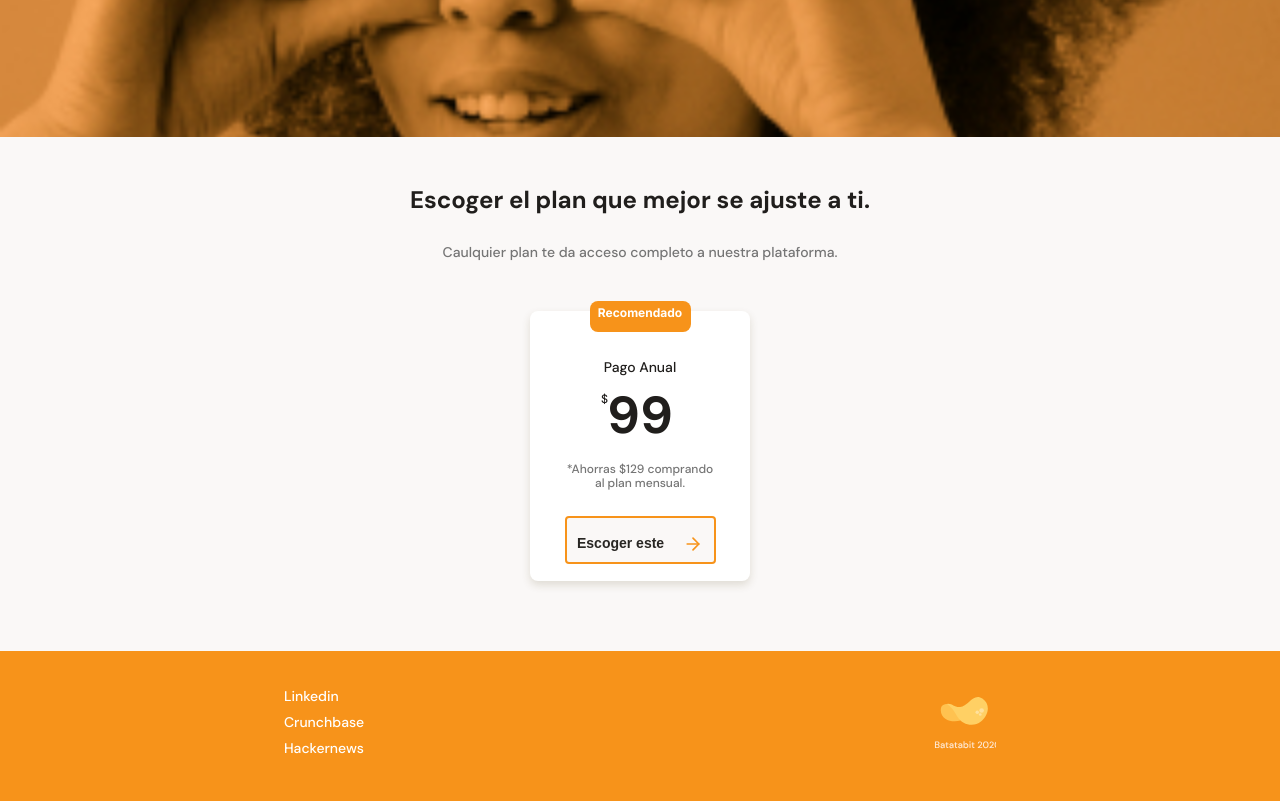
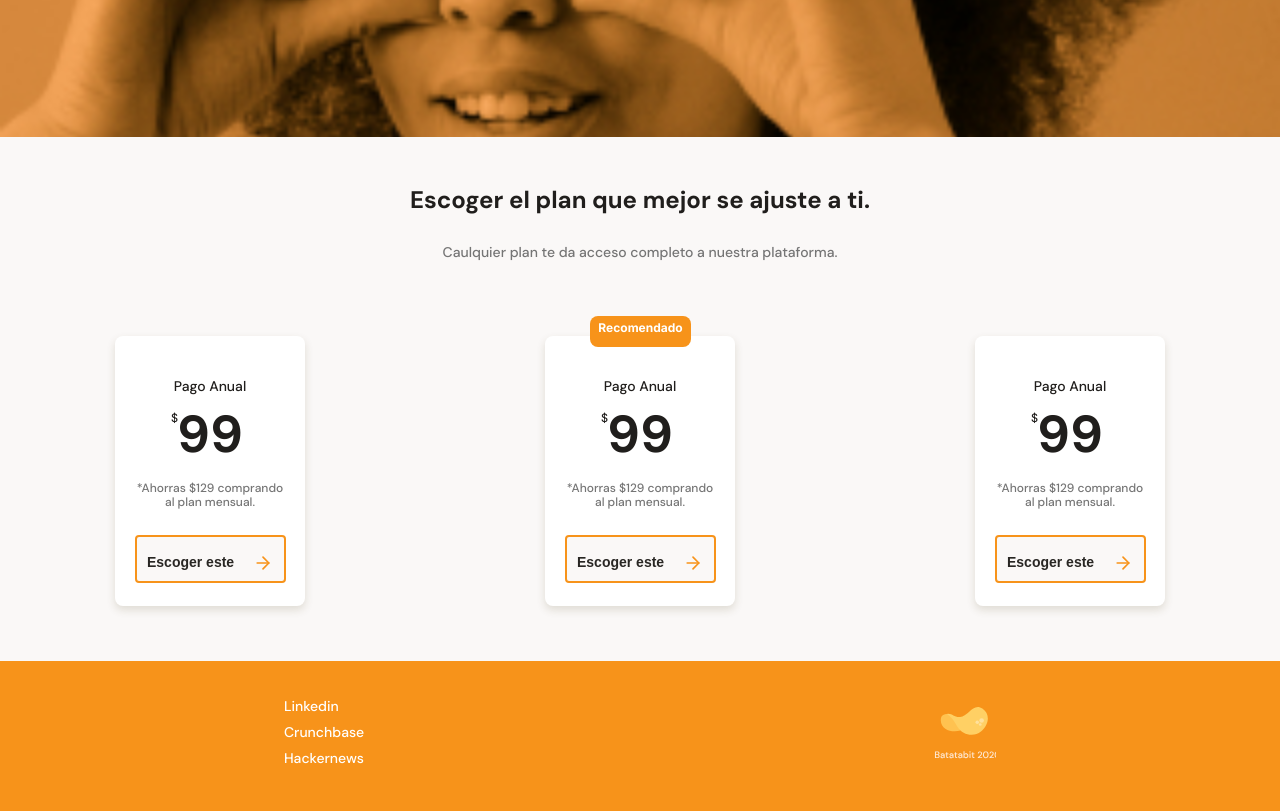
Before and after one commit to joseluis1061/batataBit, a website: page src/index.html in a window 1280 px wide. Shown: the part 2440-3251 px from the top of the page. Drawn offline with Linux system fonts and the light colour scheme.

Commit message:
Agregando el slider para las tarjetas de compra

```diff
--- a/src/index.css
+++ b/src/index.css
@@ -112,12 +112,14 @@ main .container{
     width: 100%;
     padding-top: 80px;
     background: var(--off-white);
+
 }
 /*Primera seccion*/
 .main--exchange-container{
     display: flex;
     flex-direction: column;
     align-items: center;
+
 }
 .main--exchange-container .backgroundImg{
     width: 200px;
@@ -409,8 +411,9 @@ main .container{
 .main-plans-container{
     width: 100%;
     min-width: 320px;
-    padding-bottom: 70px;
+    padding-bottom: 30px;
     text-align: center;
+    background: var(--off-white);
 }
 
 .plans--title{
@@ -419,6 +422,7 @@ main .container{
     height: auto;
     margin: 0 auto;
     margin-bottom: 50px;
+
 }
 .plans--title h2{
     padding-top: 50px;
@@ -437,11 +441,20 @@ main .container{
 }
 
 .plans-container--slider{
+    display: flex;
+    align-items: center;
+
+    column-gap: 10px;
     width: 100%;
-    margin-top: 50px;
+    height: 320px;
     min-width: 190px;
+    overflow-x: scroll;
+    overscroll-behavior-x: contain;
+    scroll-snap-type: x proximity;
 }
 .plans-container--card{
+    position: relative;
+    scroll-snap-align: center;
     min-width: 190px;
     max-width: 220px;
     height: 270px;
@@ -450,15 +463,16 @@ main .container{
     box-shadow: 0px 4px 8px rgba(89, 73, 30, 0.16);
     background: #FFFFFF;
 }
-.plans-container--card >p{
+.plans-container--card .recomended{
+    position: absolute;
+    top: -20px;
+    left: calc(50% - 50px);
     width: 101px;
     height: 31px;
     margin: 0 auto;
     padding-top: 5px;
-    position: relative;
-    top: -10px;
+
     text-align: center;
-
     font-family: 'Inter', sans-serif;
     font-weight: 700;
     font-size: 1.2rem;
@@ -474,6 +488,7 @@ main .container{
     flex-direction: column;
     align-items: center;
     text-align: center;
+    margin-top: 25px;
 }
 .plans-container--card h3{
     margin-top: 16px;
--- a/src/index.html
+++ b/src/index.html
@@ -169,8 +169,32 @@
                 </div>
 
                 <section class="plans-container--slider">
+
                     <article class="plans-container--card">
-                        <p class="recommended">Recomendado</p>
+
+                        <div class="plain-info-container">
+                            <h3>Pago Anual</h3>
+                            <p><span>$</span>99</p>
+                            <p>
+                                *Ahorras $129 comprando al plan mensual.
+                            </p>
+                            <button>Escoger este <span></span></button>
+                        </div>
+                    </article>
+
+                    <article class="plans-container--card">
+                        <p class="recomended">Recomendado</p>
+                        <div class="plain-info-container">
+                            <h3>Pago Anual</h3>
+                            <p><span>$</span>99</p>
+                            <p>
+                                *Ahorras $129 comprando al plan mensual.
+                            </p>
+                            <button>Escoger este <span></span></button>
+                        </div>
+                    </article>
+
+                    <article class="plans-container--card">
                         <div class="plain-info-container">
                             <h3>Pago Anual</h3>
                             <p><span>$</span>99</p>
```
